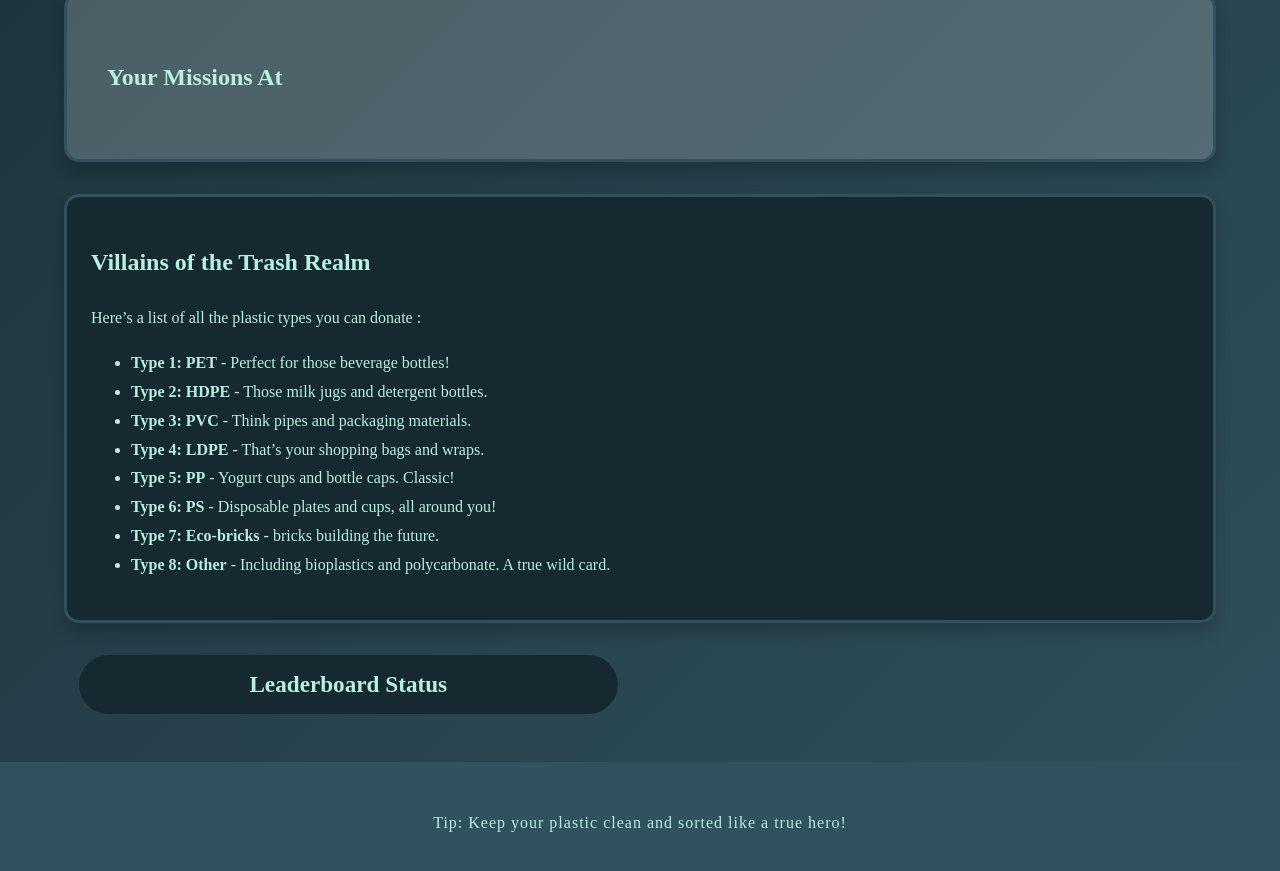
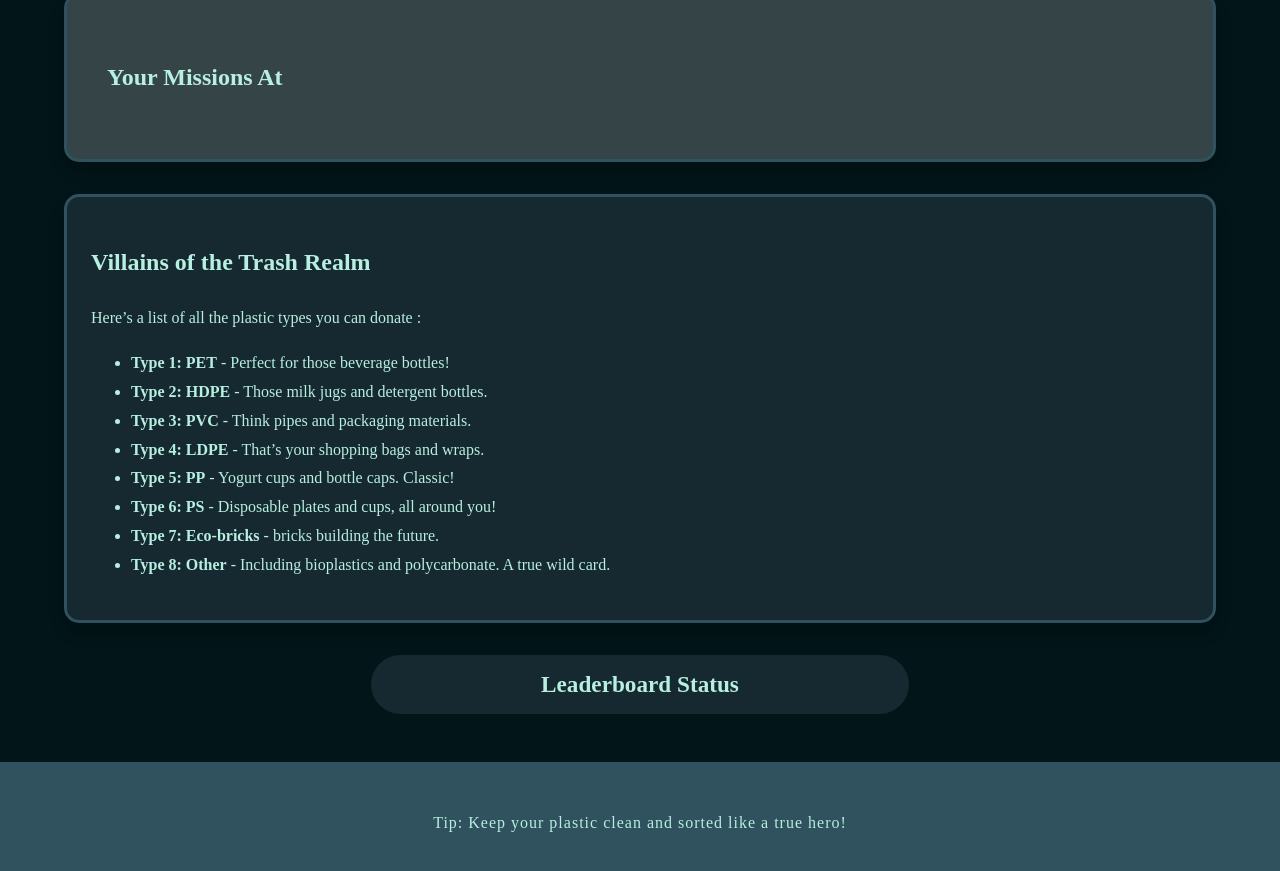
Before and after one commit to AyeshaShaikh-30/EcoNova_Dev_Challenge, a plain HTML site: page donate.html in a window 1280 px wide. Shown: the part 950-1821 px from the top of the page. Drawn offline with Linux system fonts and the light colour scheme.

Commit message:
Update donate.css

```diff
--- a/donate.css
+++ b/donate.css
@@ -3,11 +3,8 @@ body {
   font-family: "Times New Roman", Times, serif;
   margin: 0;
   padding: 0;
-  background: linear-gradient(
-    135deg,
-    #162930,
-    #30515e
-  ); /* Deep green to soft beige */
+  /* background: linear-gradient(135deg, #162930, #30515e); */
+  background-color: #021518;
   color: #354024; /* Light pastel text */
   line-height: 1.6;
   text-align: justify;
@@ -303,7 +300,7 @@ footer p {
 /* Container for navigation buttons */
 .nav-buttons {
   display: flex;
-  justify-content: space-between; /* Space between the buttons */
+  justify-content: center;
   margin-top: 20px;
   width: calc(100% - 30px);
   margin-left: 15px;
```
